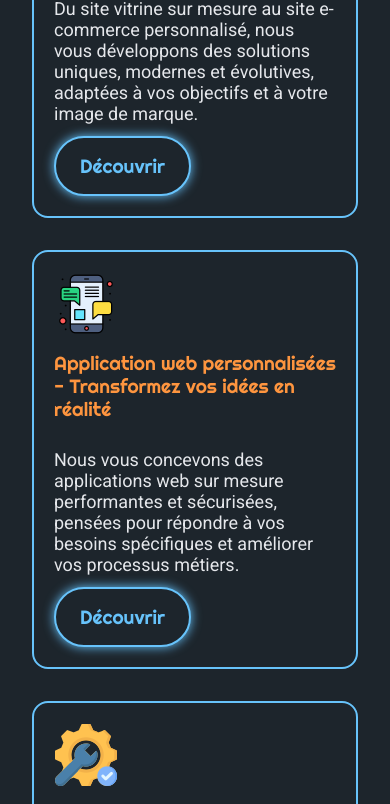
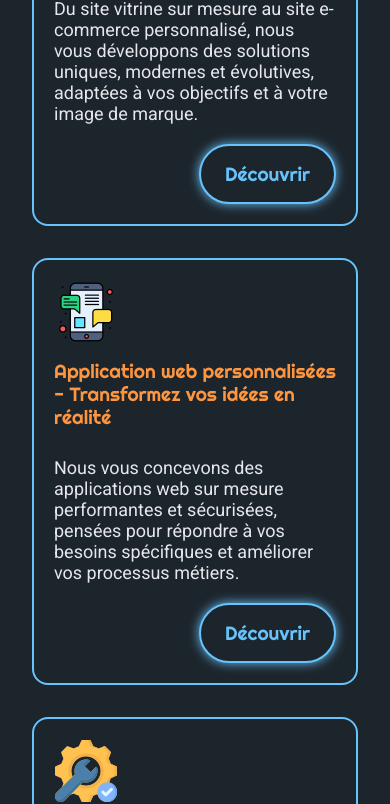
Before and after one commit to Guillaume811/site-gelyos, a React (Vite) app: page / in a window 390 px wide. Shown: the part 1459-2263 px from the top of the page. Built offline with nearby package versions, Linux system fonts and the light colour scheme; no server answers.

Commit message:
style: déplacement du btn a droite et suppression du hover en responsive

```diff
--- a/src/components/CardService/CardService.module.scss
+++ b/src/components/CardService/CardService.module.scss
@@ -19,9 +19,16 @@
 
   @media (max-width: 768px) {
     width: 100%;
+
+    &:hover {
+      transform: none;
+      box-shadow: none;
+    }
   }
 
   .button{
     padding: 1rem 1.5rem;
+    justify-self: end;
+    margin-top: 0.5rem;
   }
 }
```
